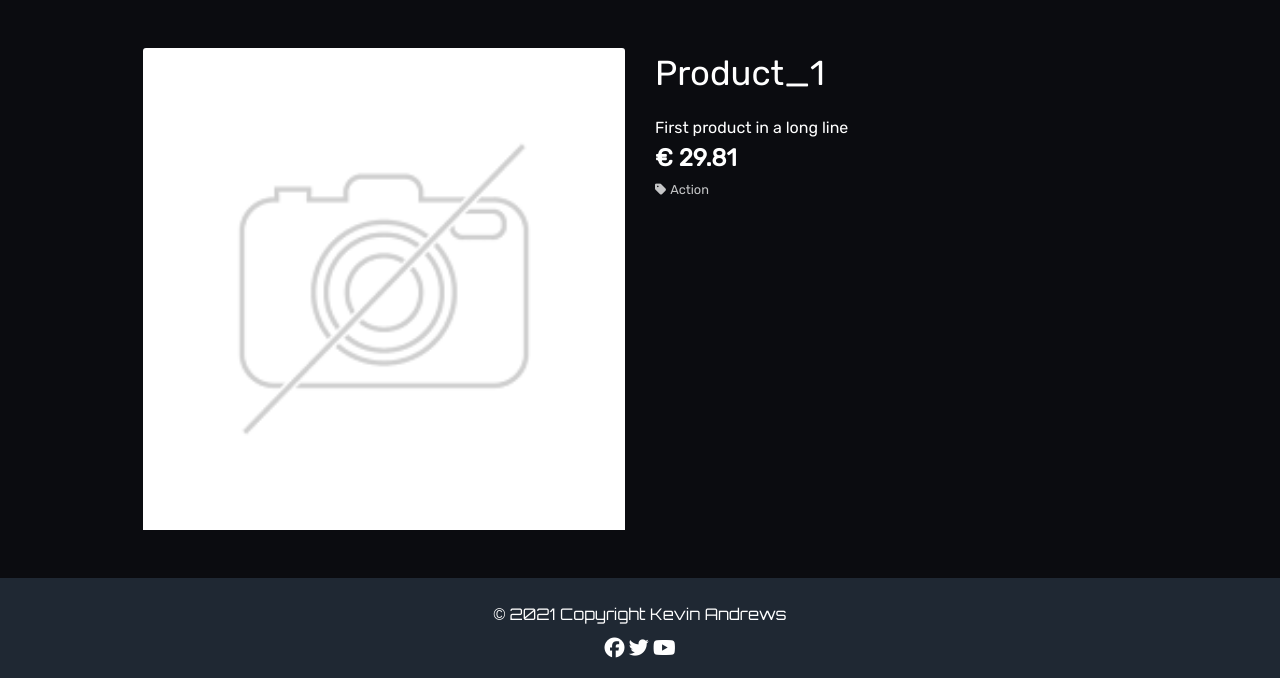
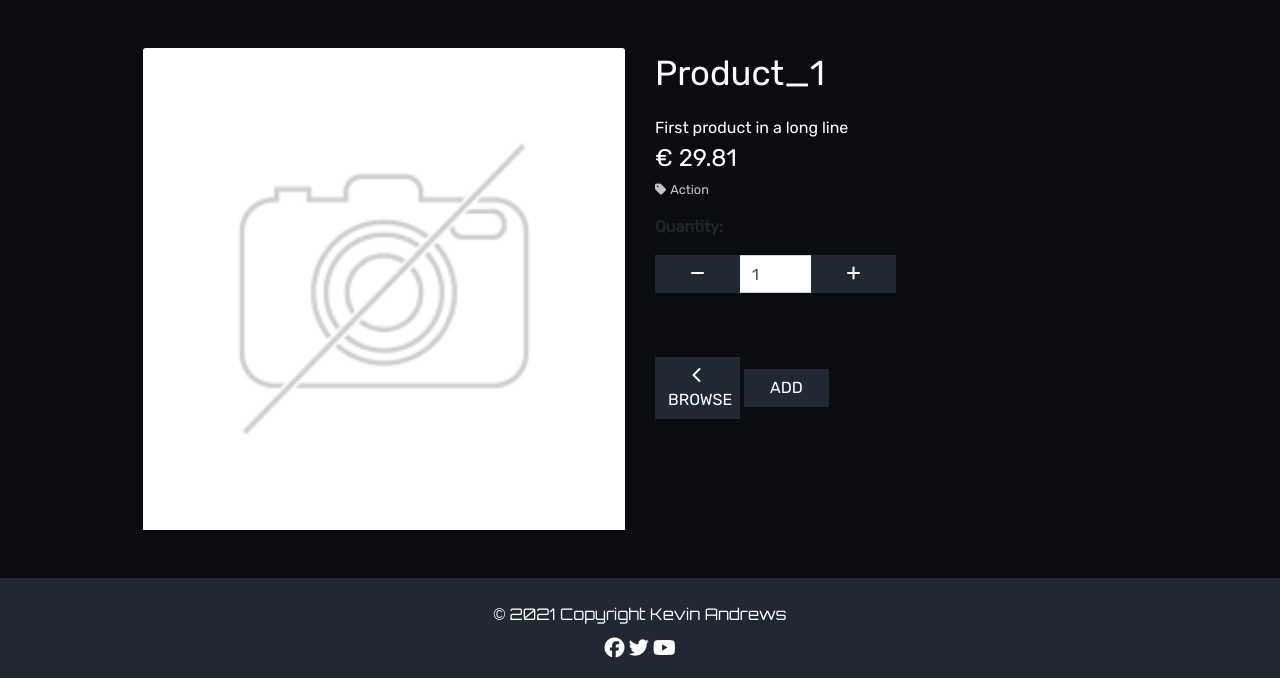
Before and after one commit to Code-Institute-Submissions/KevAndrews-Milestone_Project_4_DecResub, a Django app: page /games/1/ in a window 1280 px wide. Shown: the part 156-834 px from the top of the page. Run offline with Django 3.2, Linux system fonts and the light colour scheme; data comes from the database, SQL or seed files in the repository; some libraries are stand-ins or nearby versions.

Commit message:
Added add to cart function

```diff
--- a/cart/urls.py
+++ b/cart/urls.py
@@ -2,8 +2,9 @@
 URLs for Cart App
 """
 from django.urls import path
-from cart.views import Cart
+from cart.views import Cart, CartAction
 
 urlpatterns = [
     path('', Cart.as_view(), name='cart'),
+    path('add/<game_id>/', CartAction.as_view(), name='add_to_cart'),
 ]
--- a/home/views.py
+++ b/home/views.py
@@ -9,12 +9,12 @@ import random
 
 class Index(View):
     """
-    Class view for the Home Index page
+    Custom Class view for the Home Index page
     """
 
     def get(self, request, *args, **kwargs):
         """
-        GET method for the Home Index page
+        Custom GET method for the Home Index page
         """
         games = list(Game.objects.all())
 
--- a/products/templates/products/game_detail.html
+++ b/products/templates/products/game_detail.html
@@ -18,10 +18,10 @@
             </div>
         </div>
         <div class="col-12 col-md-6">
-            <div class="product-details-container mb-5 mt-md-5">
+            <div class="mb-5 mt-md-5">
                 <p class="game-title">{{ game.name }}</p>
                 <p class="game-description mb-0">{{ game.description }}</p>
-                <p class="game-price mb-0 font-weight-bold">&euro; {{ game.price }}</p>
+                <p class="game-price mb-0">&euro; {{ game.price }}</p>
                 {% if game.category %}
                 <p class="small mt-1 mb-0">
                     <a class="muted" href="{% url 'games' %}?category={{ game.category.name }}">
@@ -29,6 +29,48 @@
                     </a>
                 </p>
                 {% endif %}
+                <form class="form" action="{% url 'add_to_cart' game.id %}" method="POST">
+                    {% csrf_token %}
+                    <div class="form-row">
+                        <div class="col-12">
+                            <p class="mt-3"><strong>Quantity:</strong></p>
+                            <div class="form-group w-50">
+                                <div class="input-group">
+                                    <div class="input-group-prepend">
+                                        <button class="decrement-qty btn btn-black rounded-0"
+                                            data-item_id="{{ game.id }}" id="decrement-qty_{{ game.id }}">
+                                            <span class="icon">
+                                                <i class="fas fa-minus"></i>
+                                            </span>
+                                        </button>
+                                    </div>
+                                    <input class="form-control qty_input" type="number"
+                                        name="quantity" value="1" min="1" max="99"
+                                        data-item_id="{{ game.id }}"
+                                        id="id_qty_{{ game.id }}">
+                                    <div class="input-group-append">
+                                        <button class="increment-qty btn btn-black rounded-0"
+                                            data-item_id="{{ game.id }}" id="increment-qty_{{ game.id }}">
+                                            <span class="icon">
+                                                <i class="fas fa-plus"></i>
+                                            </span>
+                                        </button>
+                                    </div>
+                                </div>
+                            </div>
+                        </div>
+                        <div class="col{% if s %}-12 mt-2{% endif %}">
+                            <a href="{% url 'games' %}" class="btn btn-outline-black rounded-0 mt-5">
+                                <span class="icon">
+                                    <i class="fas fa-chevron-left"></i>
+                                </span>
+                                <span class="text-uppercase">Browse</span>
+                            </a>
+                            <input type="submit" class="btn btn-black rounded-0 text-uppercase mt-5" value="Add">
+                        </div>
+                        <input type="hidden" name="redirect_url" value="{{ request.path }}">
+                    </div>
+                </form>
             </div>
         </div>
     </div>
--- a/products/views.py
+++ b/products/views.py
@@ -12,7 +12,7 @@ from .models import Game, Category
 
 class AllGames(View):
     """
-    Class view for the All Games page
+    Custom Class view for the All Games page
     """
 
     def get(self, request):
@@ -73,12 +73,12 @@ class AllGames(View):
 
 class GameDetail(View):
     """
-    Class view for a Game's details
+    Custom Class view for a Game's details
     """
 
     def get(self, request, game_id):
         """
-        GET method for Game's details page
+        Custom GET method for Game's details page
         """
         game = get_object_or_404(Game, pk=game_id)
 
```
Also changed, not shown: cart/views.py (+36 -4 lines).
